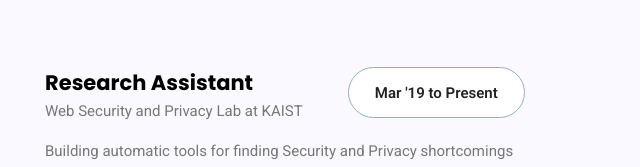
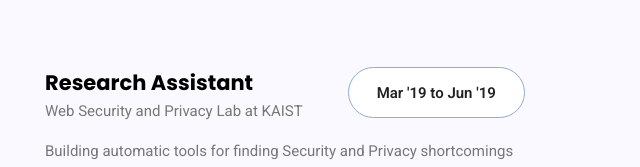
Before and after one commit to bunverdenz/bunverdenz.github.io, a plain HTML site: page about.html in a window 1280 px wide. Shown: the part 3026-3193 px from the top of the page, 640-1280 px from the left. Drawn offline with nearby package versions, Linux system fonts and the light colour scheme; some packages are replaced by stand-ins of ours.

Commit message:
Research assist date fixed

```diff
--- a/about.html
+++ b/about.html
@@ -277,7 +277,7 @@
 								<p>Web Security and Privacy Lab at KAIST</p>
 							</div>
 							<div class="top-right">
-								<div class="primary-btn" data-text="Mar '19 to Present">
+								<div class="primary-btn" data-text="Mar '19 to Jun '19">
 									<span>M</span><span>a</span><span>r</span>
 									<span>'</span><span>1</span><span>9</span>
 									<span>t</span><span>o</span>
```
